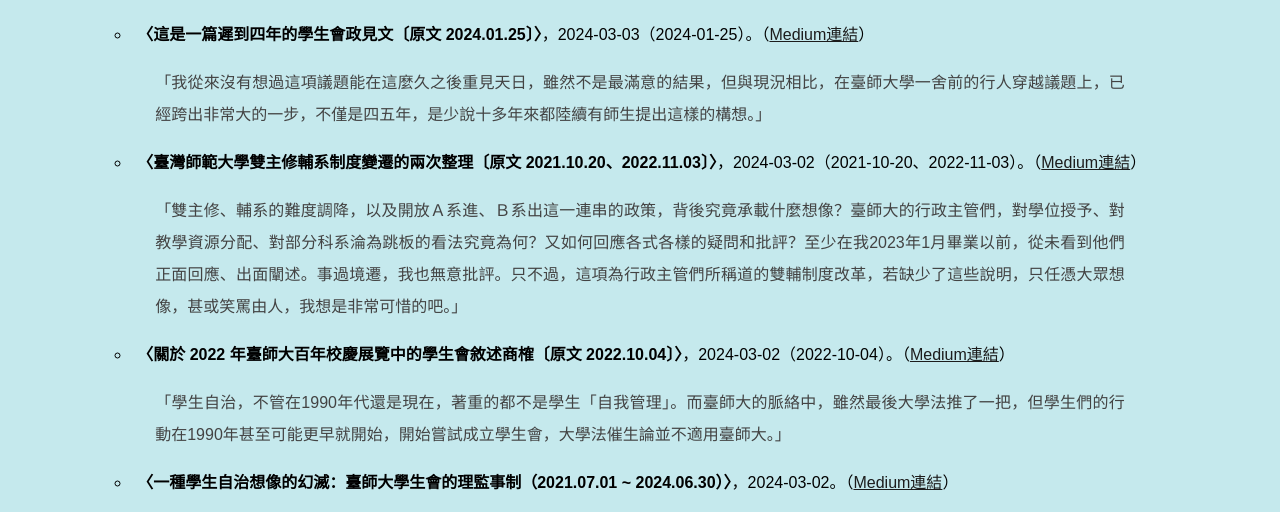
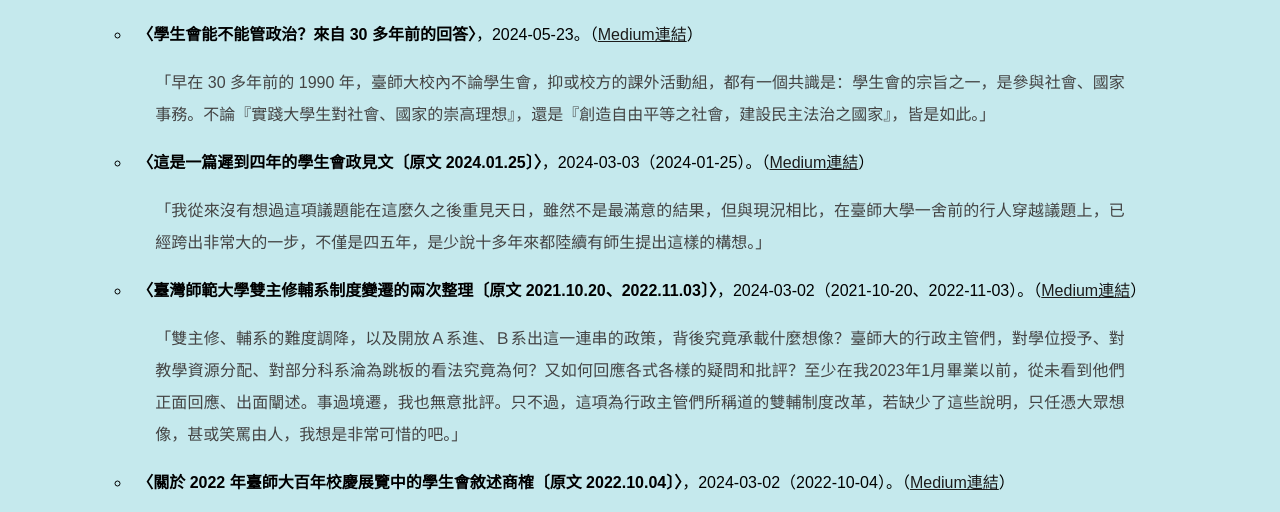
Before and after one commit to TanLiangkun/TanLiangkun.github.io, a plain HTML site: page studentpolitics.html in a window 1280 px wide. Shown: the part 252-764 px from the top of the page. Drawn offline with Linux system fonts and the light colour scheme.

Commit message:
Update studentpolitics.html

```diff
--- a/studentpolitics.html
+++ b/studentpolitics.html
@@ -34,6 +34,8 @@
 	<div style="padding: 1%; margin-left: 8%; margin-right: 8%; border: 0; position: static; line-height: 150%;">
 		<h1 style="line-height: 150%;">卸任學生會長後（2020.06~）</h1>
 			<il align="justify" style="line-height: 200%;">
+			<li><b>〈學生會能不能管政治？來自 30 多年前的回答〉</b>，2024-05-23。（<a href="https://medium.com/@TanLiangkun/%E5%AD%B8%E7%94%9F%E6%9C%83%E8%83%BD%E4%B8%8D%E8%83%BD%E7%AE%A1%E6%94%BF%E6%B2%BB-%E4%BE%86%E8%87%AA-30-%E5%A4%9A%E5%B9%B4%E5%89%8D%E7%9A%84%E5%9B%9E%E7%AD%94-2b278c94e8d6" target="_blank" style="color: #1C1C1C">Medium連結</a>）</li>
+				<blockquote style="color: #434343;">「早在 30 多年前的 1990 年，臺師大校內不論學生會，抑或校方的課外活動組，都有一個共識是：學生會的宗旨之一，是參與社會、國家事務。不論『實踐大學生對社會、國家的崇高理想』，還是『創造自由平等之社會，建設民主法治之國家』，皆是如此。」</blockquote>
 			<li><b>〈這是一篇遲到四年的學生會政見文〔原文 2024.01.25〕〉</b>，2024-03-03（2024-01-25）。（<a href="https://medium.com/@TanLiangkun/%E9%80%99%E6%98%AF%E4%B8%80%E7%AF%87%E9%81%B2%E5%88%B0%E5%9B%9B%E5%B9%B4%E7%9A%84%E5%AD%B8%E7%94%9F%E6%9C%83%E6%94%BF%E8%A6%8B%E6%96%87-%E5%8E%9F%E6%96%87-2024-01-25-677b197ee166" target="_blank" style="color: #1C1C1C">Medium連結</a>）</li>
 				<blockquote style="color: #434343;">「我從來沒有想過這項議題能在這麼久之後重見天日，雖然不是最滿意的結果，但與現況相比，在臺師大學一舍前的行人穿越議題上，已經跨出非常大的一步，不僅是四五年，是少說十多年來都陸續有師生提出這樣的構想。」</blockquote>
 			<li><b>〈臺灣師範大學雙主修輔系制度變遷的兩次整理〔原文 2021.10.20、2022.11.03〕〉</b>，2024-03-02（2021-10-20、2022-11-03）。（<a href="https://medium.com/@TanLiangkun/%E8%87%BA%E7%81%A3%E5%B8%AB%E7%AF%84%E5%A4%A7%E5%AD%B8%E9%9B%99%E4%B8%BB%E4%BF%AE%E8%BC%94%E7%B3%BB%E5%88%B6%E5%BA%A6%E8%AE%8A%E9%81%B7%E7%9A%84%E5%85%A9%E6%AC%A1%E6%95%B4%E7%90%86-2021-10-20-2022-11-03-2c7cd6988b73" target="_blank" style="color: #1C1C1C">Medium連結</a>）</li>
```
